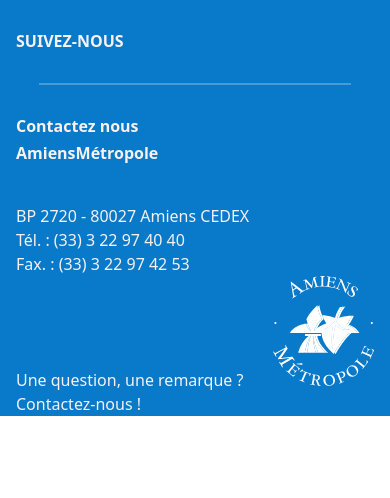
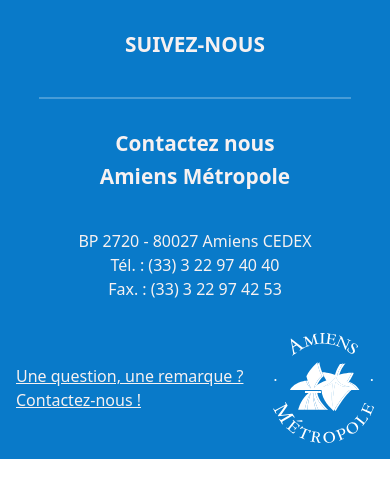
Before and after one commit to Cyril-Crinquette/BourseHighTechResponsive, a plain HTML site: page index.html in a window 390 px wide. Drawn offline with nearby package versions, Linux system fonts and the light colour scheme.

Commit message:
footer terminé

```diff
--- a/assets/css/style.css
+++ b/assets/css/style.css
@@ -1,3 +1,5 @@
+
+
 .body {
     margin: 0;
     padding: 0;
@@ -13,17 +15,19 @@
 
 .h6Footer {
     font-weight: bold;
-    padding: 2rem 0;
-    margin: 0 1rem;
+    padding: 2rem 2rem;
+
+}
+
+.footer h6 {
+    font-weight: bold;
+    font-size: 1.3rem;
+}
+
+.contactUsFooter {
+    padding: 2rem 2rem;
 
 
-}
-.footer h6 {
-    font-weight: bold;
-}
-.contactUsFooter {
-    padding: 2rem 0;
-    margin: 0 1rem;
 }
 
 .hrFooter {
@@ -36,12 +40,36 @@
 
 
 .adressFooter {
-    margin: 0 1rem;
+
+    padding: 0 2rem;
 }
 
 .questionFooter {
     display: flex;
     justify-content: space-between;
     align-items: baseline;
-    margin: 0 1rem 1rem 1rem;
+    margin-top: 2rem;
+    padding-bottom: 1rem;
+    padding-left: 1rem;
+    padding-right: 1rem;
 }
+
+.questionFooter div {
+    text-decoration: underline;
+}
+
+@media screen and (max-width: 500px) {
+
+    .questionFooter {
+        align-items: center;
+
+    }
+
+    .h6Footer,
+    .contactUsFooter,
+    .adressFooter {
+        text-align: center;
+
+    }
+
+}
--- a/index.html
+++ b/index.html
@@ -32,7 +32,7 @@
         <div>
             <div class="contactUsFooter">
             <h6>Contactez nous</h6>
-            <h6>AmiensMétropole</h6>
+            <h6>Amiens Métropole</h6>
             </div>
         </div>
         <div>
```
